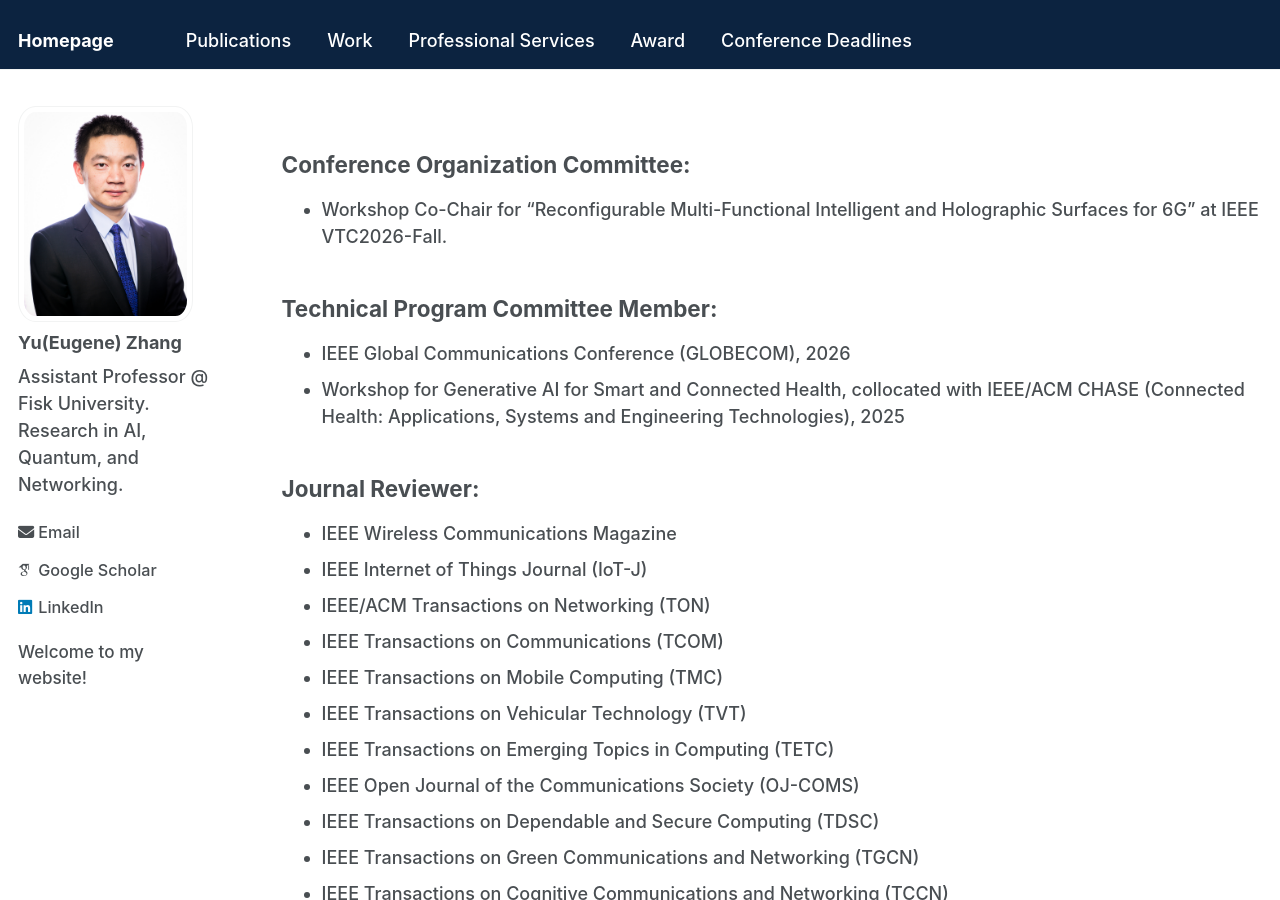
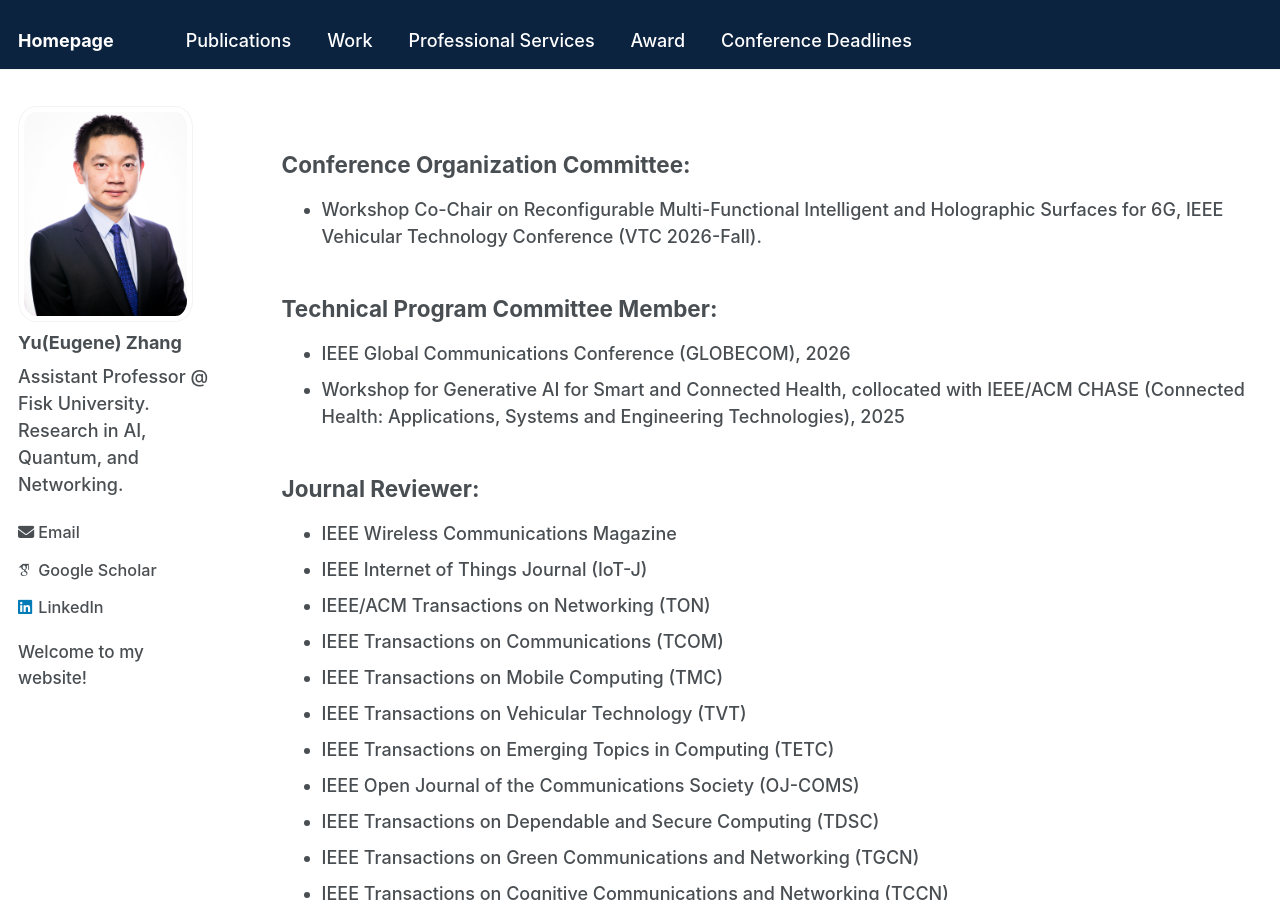
Before and after one commit to Yu-Zhang-Eugene/yu-zhang-eugene.github.io, a Jekyll site: the page built from _pages/professional-services.md, in a window 1280 px wide and 900 px high. Built offline with Jekyll 4.4.1, drawn with Linux system fonts in a browser that asks for light colours; some web fonts are replaced; a script that is not in the unit is left out.

Commit message:
Update professional-services.md

```diff
--- a/_pages/professional-services.md
+++ b/_pages/professional-services.md
@@ -8,7 +8,7 @@ comments: true
 
 Conference Organization Committee:
 ---
-- Workshop Co-Chair for “Reconfigurable Multi-Functional Intelligent and Holographic Surfaces for 6G” at IEEE VTC2026-Fall.
+- Workshop Co-Chair on Reconfigurable Multi-Functional Intelligent and Holographic Surfaces for 6G, IEEE Vehicular Technology Conference (VTC 2026-Fall).
 
 Technical Program Committee Member:
 ---
```
